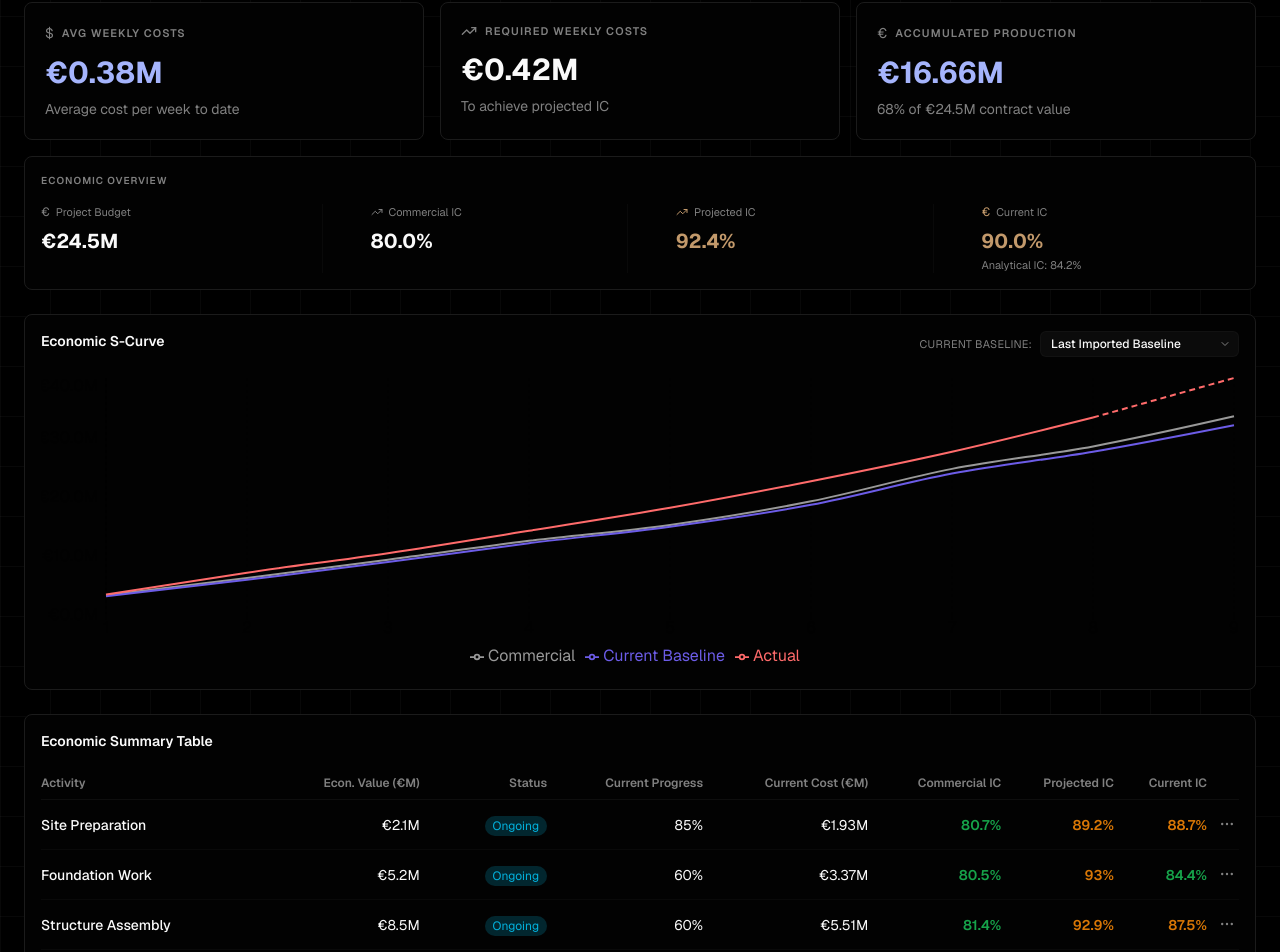
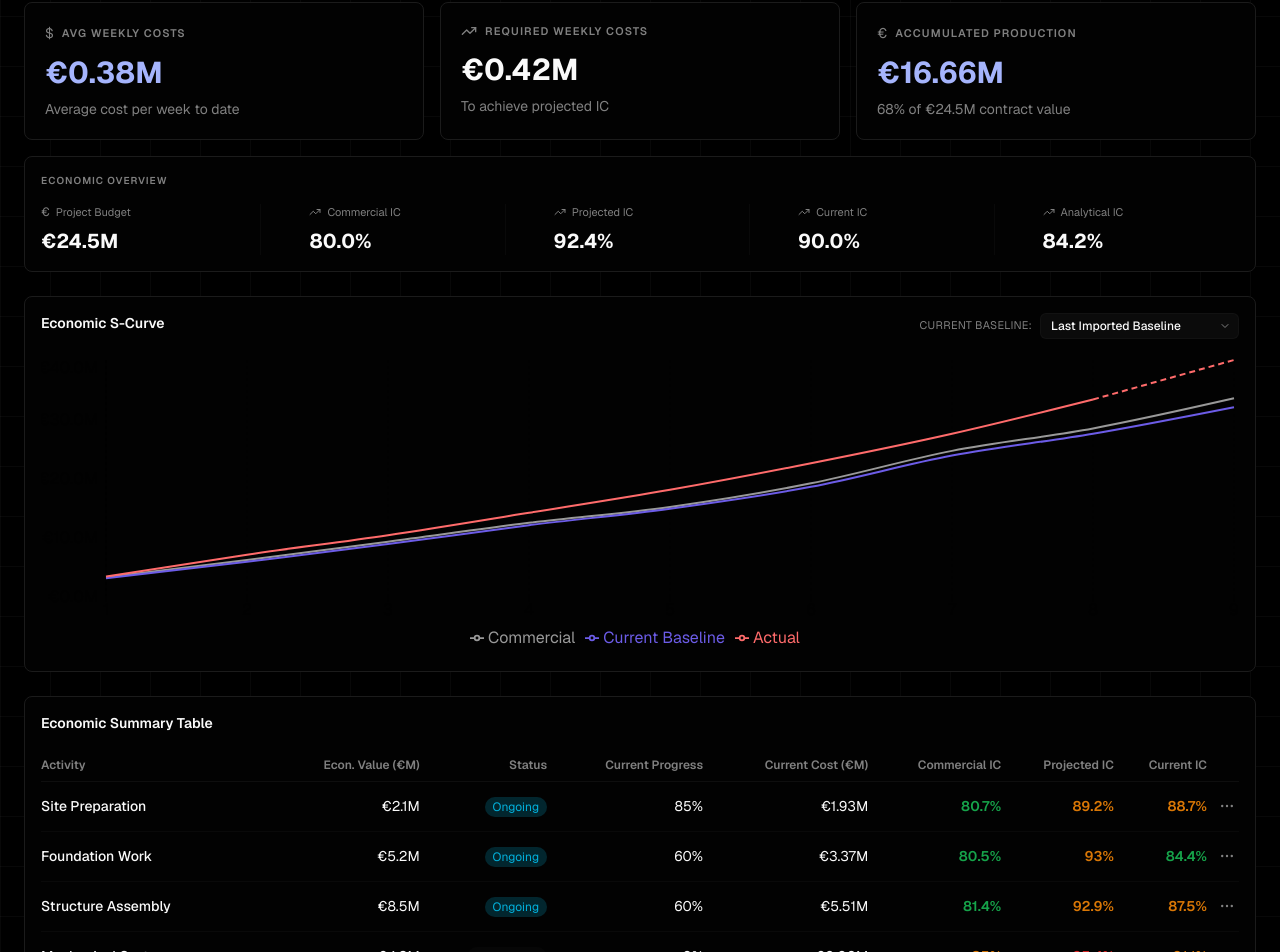
Before and after one commit to danielrebelo-volis/v0-volis-build-dashboard, a Next.js app: page /project/PRJ-001/overview in a window 1280 px wide. Shown: the part 2034-2986 px from the top of the page. Built offline with nearby package versions, Linux system fonts and the light colour scheme.

Commit message:
feat: update grid layout and KPI color coding
Expand grid to 5 columns, move "Analytical IC" to standalone KPI, and update color coding.

```diff
--- a/app/project/[id]/overview/page.tsx
+++ b/app/project/[id]/overview/page.tsx
@@ -1058,7 +1058,7 @@ export default function ProjectOverview({ params }: { params: { id: string } })
             {/* Economic Overview bar */}
             <div className="glass-card rounded-lg p-4 border border-border/50 mb-6">
               <p className="text-[10px] text-muted-foreground uppercase tracking-widest font-semibold mb-4">Economic Overview</p>
-              <div className="grid grid-cols-2 sm:grid-cols-4 gap-x-6 gap-y-4 divide-x-0 sm:divide-x divide-border/30">
+              <div className="grid grid-cols-2 sm:grid-cols-5 gap-x-6 gap-y-4 divide-x-0 sm:divide-x divide-border/30">
                 <div className="sm:pl-0">
                   <div className="flex items-center gap-1.5 mb-1.5">
                     <span className="text-xs text-muted-foreground">€</span>
@@ -1075,18 +1075,24 @@ export default function ProjectOverview({ params }: { params: { id: string } })
                 </div>
                 <div className="sm:pl-6">
                   <div className="flex items-center gap-1.5 mb-1.5">
-                    <TrendingUp className="w-3 h-3 text-warning" />
+                    <TrendingUp className="w-3 h-3 text-muted-foreground" />
                     <span className="text-[11px] text-muted-foreground">Projected IC</span>
                   </div>
-                  <p className="text-xl font-bold text-warning">92.4%</p>
+                  <p className="text-xl font-bold text-foreground">92.4%</p>
                 </div>
                 <div className="sm:pl-6">
                   <div className="flex items-center gap-1.5 mb-1.5">
-                    <span className="text-xs text-warning">€</span>
+                    <TrendingUp className="w-3 h-3 text-muted-foreground" />
                     <span className="text-[11px] text-muted-foreground">Current IC</span>
                   </div>
-                  <p className="text-xl font-bold text-warning">90.0%</p>
-                  <p className="text-[11px] text-muted-foreground mt-0.5">Analytical IC: 84.2%</p>
+                  <p className="text-xl font-bold text-foreground">90.0%</p>
+                </div>
+                <div className="sm:pl-6">
+                  <div className="flex items-center gap-1.5 mb-1.5">
+                    <TrendingUp className="w-3 h-3 text-muted-foreground" />
+                    <span className="text-[11px] text-muted-foreground">Analytical IC</span>
+                  </div>
+                  <p className="text-xl font-bold text-foreground">84.2%</p>
                 </div>
               </div>
             </div>
@@ -1400,7 +1406,7 @@ export default function ProjectOverview({ params }: { params: { id: string } })
             {/* Economic Overview bar */}
             <div className="glass-card rounded-lg p-4 border border-border/50 mb-8">
               <p className="text-[10px] text-muted-foreground uppercase tracking-widest font-semibold mb-4">Economic Overview</p>
-              <div className="grid grid-cols-2 sm:grid-cols-4 gap-x-6 gap-y-4 divide-x-0 sm:divide-x divide-border/30">
+              <div className="grid grid-cols-2 sm:grid-cols-5 gap-x-6 gap-y-4 divide-x-0 sm:divide-x divide-border/30">
                 <div className="sm:pl-0">
                   <div className="flex items-center gap-1.5 mb-1.5">
                     <span className="text-xs text-muted-foreground">€</span>
@@ -1417,18 +1423,24 @@ export default function ProjectOverview({ params }: { params: { id: string } })
                 </div>
                 <div className="sm:pl-6">
                   <div className="flex items-center gap-1.5 mb-1.5">
-                    <TrendingUp className="w-3 h-3 text-warning" />
+                    <TrendingUp className="w-3 h-3 text-muted-foreground" />
                     <span className="text-[11px] text-muted-foreground">Projected IC</span>
                   </div>
-                  <p className="text-2xl font-bold text-warning">92.4%</p>
+                  <p className="text-2xl font-bold text-foreground">92.4%</p>
                 </div>
                 <div className="sm:pl-6">
                   <div className="flex items-center gap-1.5 mb-1.5">
-                    <span className="text-xs text-warning">€</span>
+                    <TrendingUp className="w-3 h-3 text-muted-foreground" />
                     <span className="text-[11px] text-muted-foreground">Current IC</span>
                   </div>
-                  <p className="text-2xl font-bold text-warning">90.0%</p>
-                  <p className="text-[11px] text-muted-foreground mt-0.5">Analytical IC: 84.2%</p>
+                  <p className="text-2xl font-bold text-foreground">90.0%</p>
+                </div>
+                <div className="sm:pl-6">
+                  <div className="flex items-center gap-1.5 mb-1.5">
+                    <TrendingUp className="w-3 h-3 text-muted-foreground" />
+                    <span className="text-[11px] text-muted-foreground">Analytical IC</span>
+                  </div>
+                  <p className="text-2xl font-bold text-foreground">84.2%</p>
                 </div>
               </div>
             </div>
```
